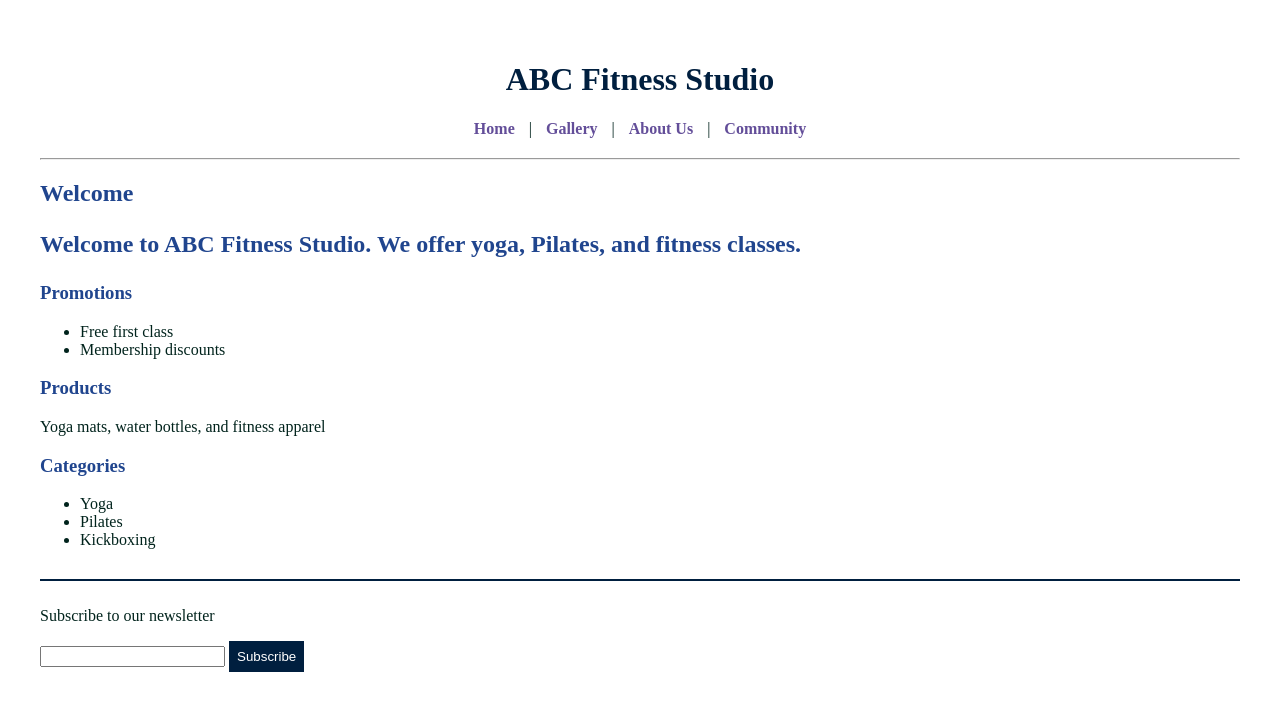
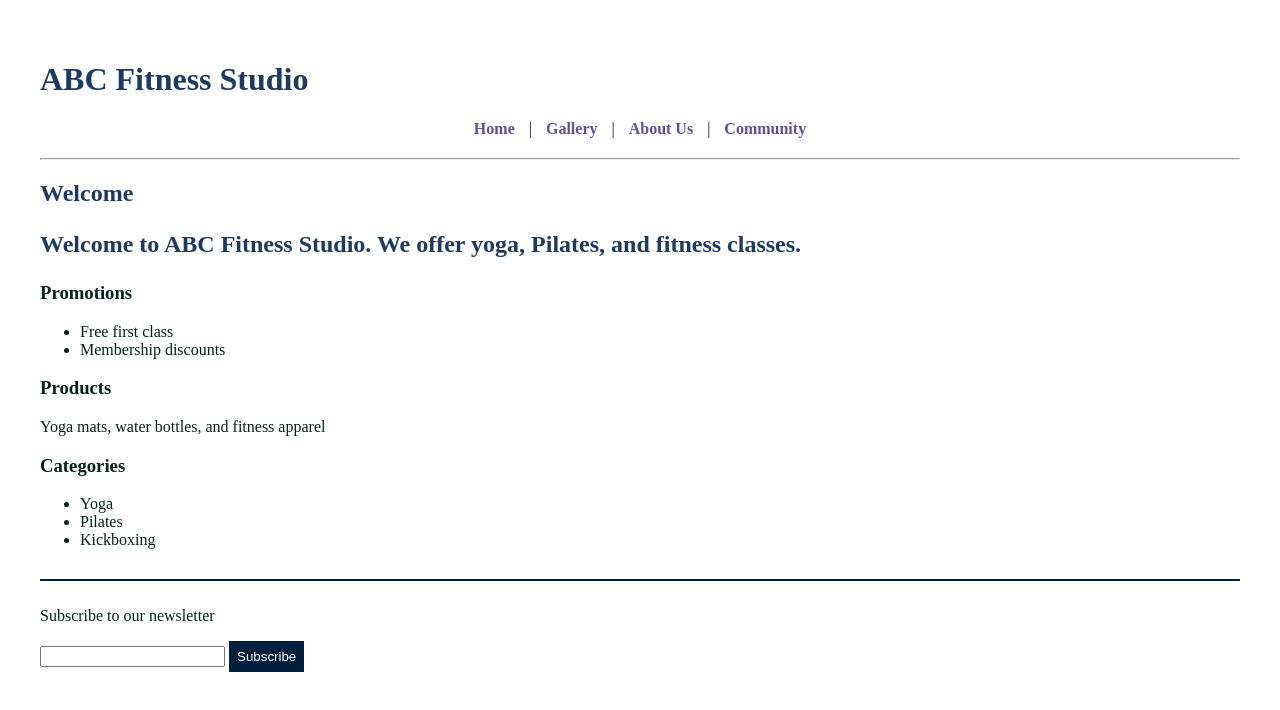
Before and after one commit to TonyaJamesIT/abc-fitness-website, a website: page index.html in a window 1280 px wide. Drawn offline with Linux system fonts and the light colour scheme.

Commit message:
Update styles.css

```diff
--- a/styles.css
+++ b/styles.css
@@ -5,8 +5,9 @@ body {
   margin: 20px;
 }
 
-h1 {
-  color: #001f3f;
+h1, h2 {
+  color: #1e3a5f;
+}
   text-align: center;
 }
 
```
